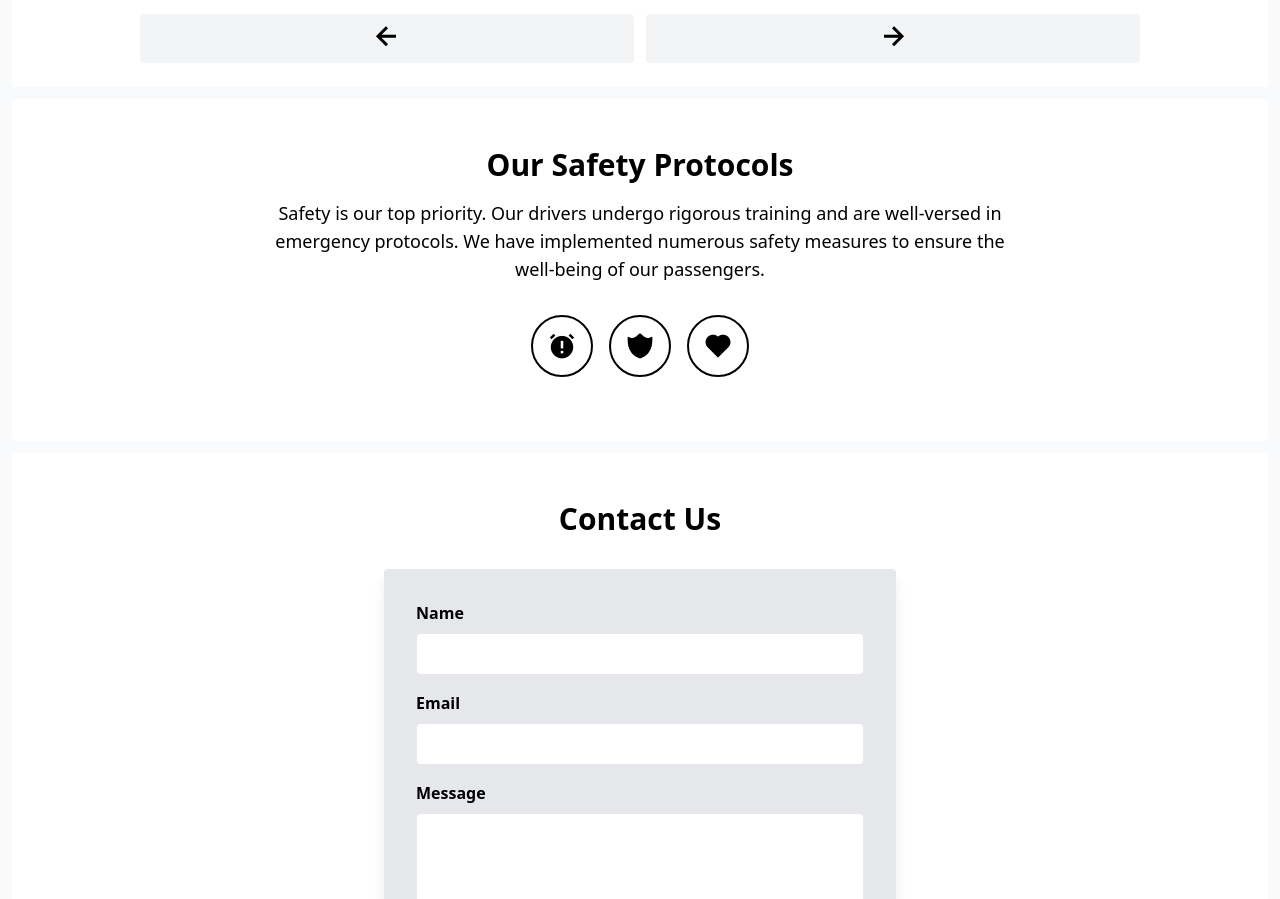
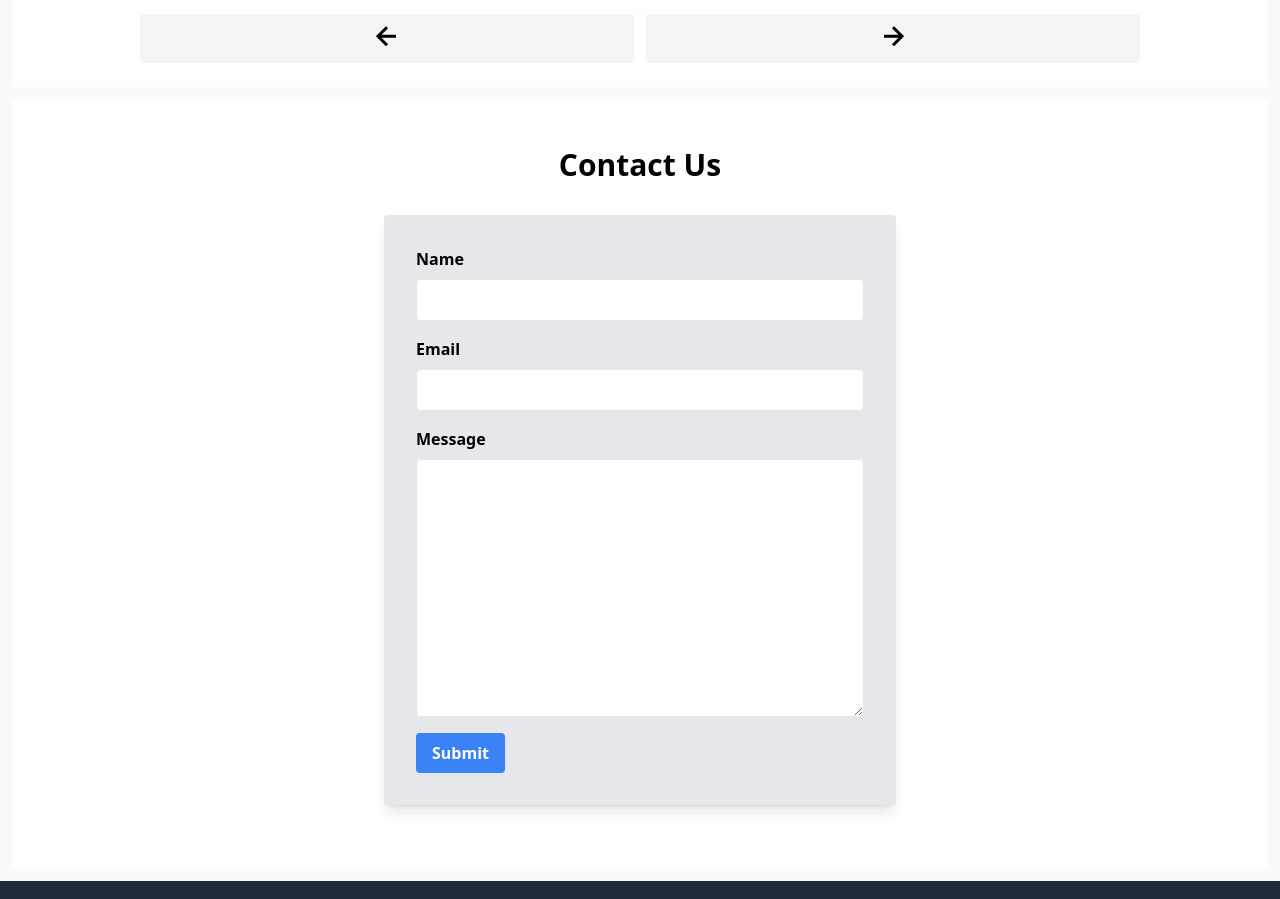
Before and after one commit to princeoncada/ms-bussing, a Next.js app: page / in a window 1280 px wide. Shown: the part 2894-3793 px from the top of the page. Built offline with nearby package versions, Linux system fonts and the light colour scheme.

Commit message:
remove safety section

```diff
--- a/app/page.tsx
+++ b/app/page.tsx
@@ -12,7 +12,7 @@ export default function Home() {
       <About />
       <Services />
       <Fleet />
-      <Safety />
+      {/* <Safety /> */}
       <Contact />
     </div>
   );
```
